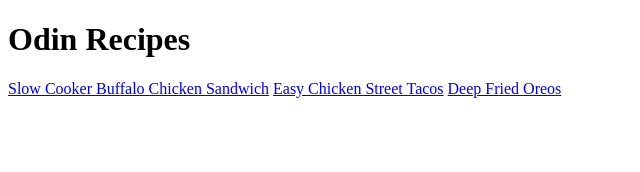
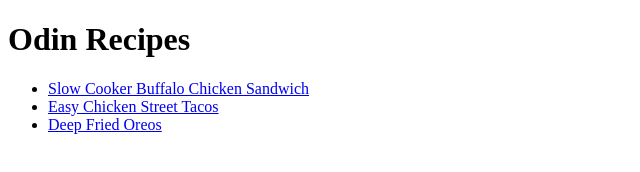
Before and after one commit to dl2574/odin-recipes, a plain HTML site: page index.html in a window 1280 px wide. Shown: the whole page, without its empty margins (0-640 px from the left). Drawn offline with Linux system fonts and the light colour scheme.

Commit message:
Move recipe links on index.html to an unordered list

```diff
--- a/index.html
+++ b/index.html
@@ -7,8 +7,11 @@
 </head>
 <body>
     <h1>Odin Recipes</h1>
-    <a href="recipes/buffalo-chicken-sandwich.html">Slow Cooker Buffalo Chicken Sandwich</a>
-    <a href="recipes/chicken-street-tacos.html">Easy Chicken Street Tacos</a>
-    <a href="recipes/fried-oreos.html">Deep Fried Oreos</a>
+    <ul>
+        <li><a href="recipes/buffalo-chicken-sandwich.html">Slow Cooker Buffalo Chicken Sandwich</a></li>
+        <li><a href="recipes/chicken-street-tacos.html">Easy Chicken Street Tacos</a></li>
+        <li><a href="recipes/fried-oreos.html">Deep Fried Oreos</a></li>
+    </ul>
+
 </body>
 </html>
```
